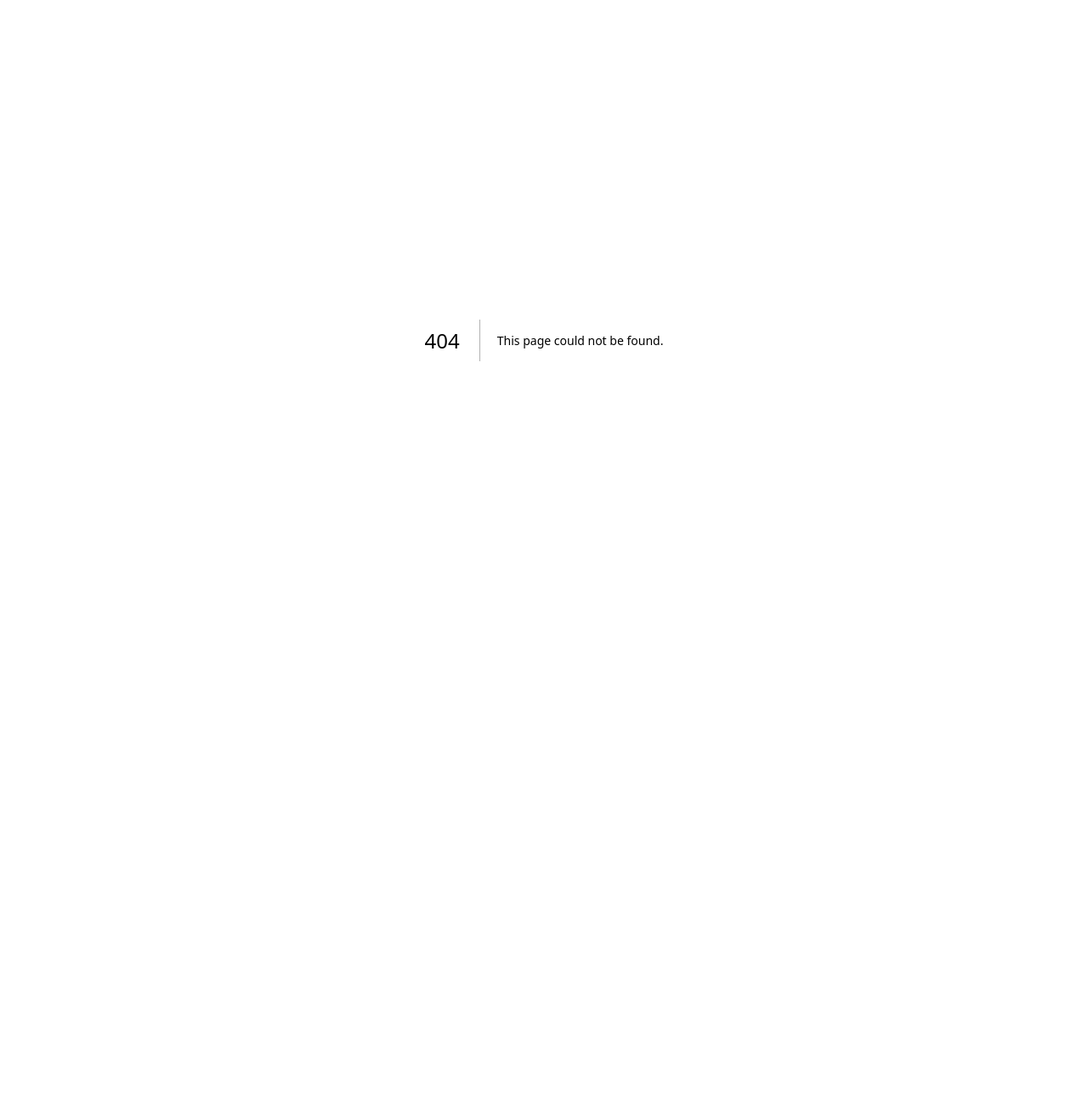
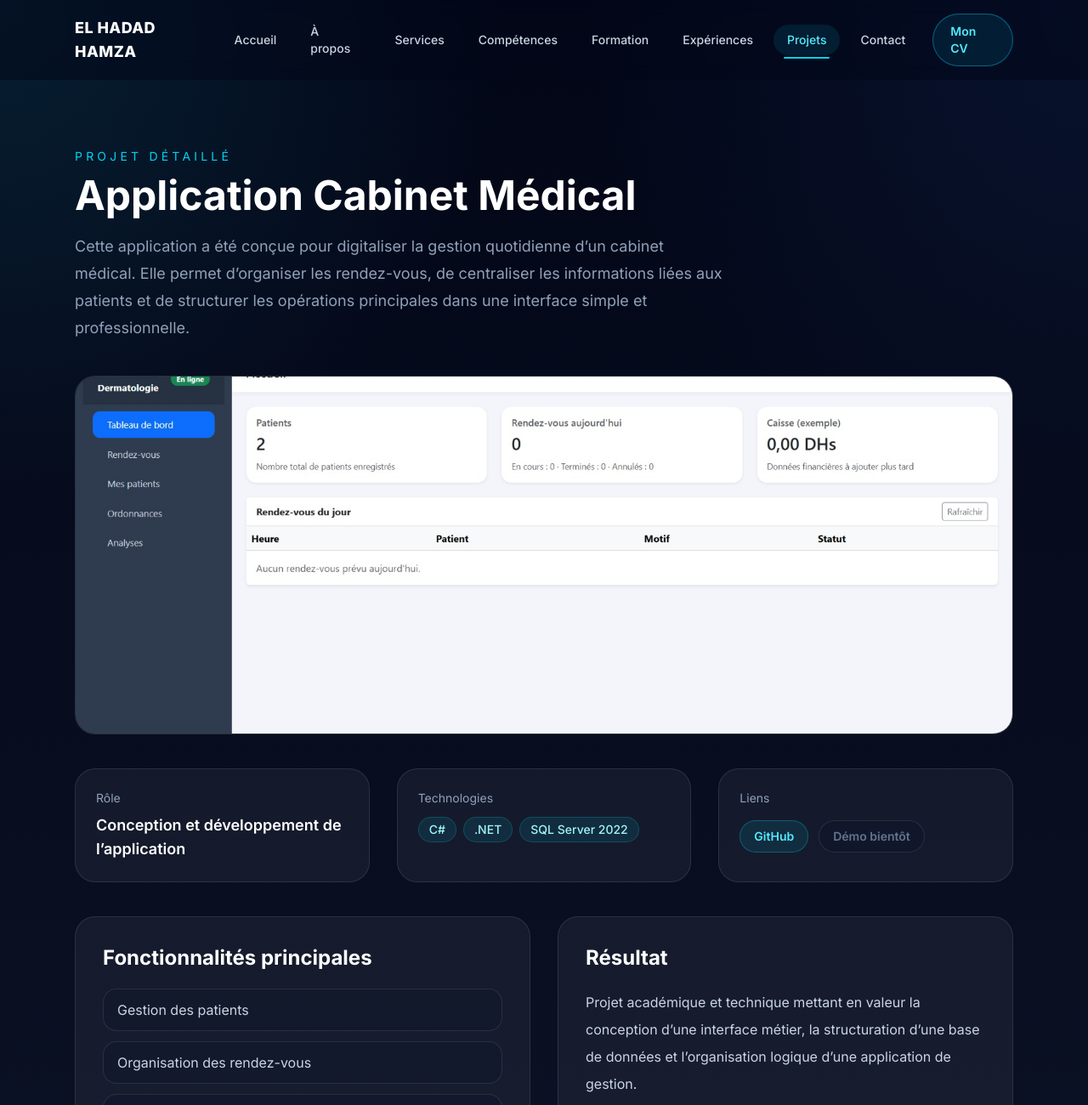
Before and after one commit to ELhadad-hamza/hamza-portfolio, a Next.js app: page /projects/cabinet-medical in a window 1280 px wide. Before the commit this address had no page. Shown: the top 1300 px of the page at 85% size. Before the commit the page ends 800 px from the top, so only its background shows below. Built offline with nearby package versions, Linux system fonts and the light colour scheme.

Commit message:
Fix navbar links on project detail pages

```diff
--- /dev/null
+++ b/app/projects/[slug]/page.tsx
@@ -0,0 +1,141 @@
+import Image from "next/image";
+import { notFound } from "next/navigation";
+import { projects } from "@/data/portfolio";
+import Navbar from "@/components/Navbar";
+import Footer from "@/components/Footer";
+
+type Props = {
+  params: Promise<{
+    slug: string;
+  }>;
+};
+
+export default async function ProjectDetailsPage({ params }: Props) {
+  const { slug } = await params;
+
+  const project = projects.find((item) => item.slug === slug);
+
+  if (!project) {
+    notFound();
+  }
+
+  const hasDemo = project.demo && project.demo !== "#";
+
+  return (
+    <main>
+      <Navbar />
+
+      <section className="mx-auto max-w-6xl px-6 py-20">
+        <div className="mb-10">
+          <p className="text-sm uppercase tracking-[0.3em] text-cyan-400">
+            Projet détaillé
+          </p>
+          <h1 className="mt-3 text-4xl font-bold text-white md:text-5xl">
+            {project.title}
+          </h1>
+          <p className="mt-5 max-w-3xl text-lg leading-8 text-slate-400">
+            {project.fullDescription}
+          </p>
+        </div>
+
+        <div className="overflow-hidden rounded-3xl border border-white/10 bg-white/5">
+          <div className="relative h-[260px] w-full md:h-[420px]">
+            <Image
+              src={project.image}
+              alt={project.title}
+              fill
+              className="object-cover"
+            />
+          </div>
+        </div>
+
+        <div className="mt-10 grid gap-8 md:grid-cols-3">
+          <div className="rounded-3xl border border-white/10 bg-white/5 p-6">
+            <p className="text-sm text-slate-400">Rôle</p>
+            <p className="mt-2 text-lg font-semibold text-white">
+              {project.role}
+            </p>
+          </div>
+
+          <div className="rounded-3xl border border-white/10 bg-white/5 p-6">
+            <p className="text-sm text-slate-400">Technologies</p>
+            <div className="mt-3 flex flex-wrap gap-2">
+              {project.stack.map((tech) => (
+                <span
+                  key={tech}
+                  className="rounded-full border border-cyan-400/20 bg-cyan-400/10 px-3 py-1 text-sm font-medium text-cyan-200"
+                >
+                  {tech}
+                </span>
+              ))}
+            </div>
+          </div>
+
+          <div className="rounded-3xl border border-white/10 bg-white/5 p-6">
+            <p className="text-sm text-slate-400">Liens</p>
+            <div className="mt-4 flex flex-wrap gap-3">
+              <a
+                href={project.github}
+                target="_blank"
+                rel="noreferrer"
+                className="rounded-full border border-cyan-400/30 bg-cyan-400/10 px-4 py-2 text-sm font-semibold text-cyan-300 transition hover:bg-cyan-400 hover:text-slate-950"
+              >
+                GitHub
+              </a>
+
+              {hasDemo ? (
+                <a
+                  href={project.demo}
+                  target="_blank"
+                  rel="noreferrer"
+                  className="rounded-full border border-white/15 bg-white/5 px-4 py-2 text-sm font-semibold text-white transition hover:border-cyan-400 hover:text-cyan-300"
+                >
+                  Démo
+                </a>
+              ) : (
+                <span className="rounded-full border border-white/10 bg-slate-900/60 px-4 py-2 text-sm font-semibold text-slate-500">
+                  Démo bientôt
+                </span>
+              )}
+            </div>
+          </div>
+        </div>
+
+        <div className="mt-10 grid gap-8 md:grid-cols-2">
+          <div className="rounded-3xl border border-white/10 bg-white/5 p-8">
+            <h2 className="text-2xl font-bold text-white">
+              Fonctionnalités principales
+            </h2>
+
+            <ul className="mt-5 space-y-3 text-slate-300">
+              {project.features.map((feature) => (
+                <li
+                  key={feature}
+                  className="rounded-2xl border border-white/10 bg-slate-900/50 px-4 py-3"
+                >
+                  {feature}
+                </li>
+              ))}
+            </ul>
+          </div>
+
+          <div className="rounded-3xl border border-white/10 bg-white/5 p-8">
+            <h2 className="text-2xl font-bold text-white">Résultat</h2>
+            <p className="mt-5 leading-8 text-slate-300">{project.result}</p>
+          </div>
+        </div>
+
+        <div className="mt-10">
+          <a
+            href="/#projects"
+            className="rounded-full border border-white/15 bg-white/5 px-6 py-3 font-semibold text-white transition hover:border-cyan-400 hover:text-cyan-300"
+          >
+            Retour aux projets
+          </a>
+        </div>
+      </section>
+
+      <Footer />
+    </main>
+  );
+}
--- a/components/Navbar.tsx
+++ b/components/Navbar.tsx
@@ -1,21 +1,26 @@
 "use client";
 
 import { useEffect, useState } from "react";
+import Link from "next/link";
+import { usePathname } from "next/navigation";
 import { Menu, X } from "lucide-react";
 import { personalInfo } from "@/data/portfolio";
 
 const links = [
-  { label: "Accueil", href: "#home", id: "home" },
-  { label: "À propos", href: "#about", id: "about" },
-  { label: "Services", href: "#services", id: "services" },
-  { label: "Compétences", href: "#skills", id: "skills" },
-  { label: "Formation", href: "#education", id: "education" },
-  { label: "Expériences", href: "#experience", id: "experience" },
-  { label: "Projets", href: "#projects", id: "projects" },
-  { label: "Contact", href: "#contact", id: "contact" },
+  { label: "Accueil", hash: "home", id: "home" },
+  { label: "À propos", hash: "about", id: "about" },
+  { label: "Services", hash: "services", id: "services" },
+  { label: "Compétences", hash: "skills", id: "skills" },
+  { label: "Formation", hash: "education", id: "education" },
+  { label: "Expériences", hash: "experience", id: "experience" },
+  { label: "Projets", hash: "projects", id: "projects" },
+  { label: "Contact", hash: "contact", id: "contact" },
 ];
 
 export default function Navbar() {
+  const pathname = usePathname();
+  const isHomePage = pathname === "/";
+
   const [activeSection, setActiveSection] = useState("home");
   const [scrolled, setScrolled] = useState(false);
   const [mobileOpen, setMobileOpen] = useState(false);
@@ -23,6 +28,8 @@ export default function Navbar() {
   useEffect(() => {
     function handleScroll() {
       setScrolled(window.scrollY > 20);
+
+      if (!isHomePage) return;
 
       const scrollPosition = window.scrollY + 140;
       let currentSection = "home";
@@ -45,11 +52,17 @@ export default function Navbar() {
       setActiveSection(currentSection);
     }
 
+    if (!isHomePage && pathname.startsWith("/projects/")) {
+      setActiveSection("projects");
+    } else if (!isHomePage) {
+      setActiveSection("");
+    }
+
     handleScroll();
     window.addEventListener("scroll", handleScroll);
 
     return () => window.removeEventListener("scroll", handleScroll);
-  }, []);
+  }, [isHomePage, pathname]);
 
   useEffect(() => {
     function handleResize() {
@@ -73,6 +86,10 @@ export default function Navbar() {
     setMobileOpen(false);
   }
 
+  function getHref(hash: string) {
+    return isHomePage ? `#${hash}` : `/#${hash}`;
+  }
+
   return (
     <>
       <header
@@ -83,22 +100,22 @@ export default function Navbar() {
         }`}
       >
         <div className="mx-auto flex max-w-6xl items-center justify-between px-6 py-4">
-          <a
-            href="#home"
+          <Link
+            href={isHomePage ? "#home" : "/#home"}
             onClick={closeMobileMenu}
             className="text-lg font-extrabold tracking-wide text-white transition hover:text-cyan-400"
           >
             {personalInfo.name}
-          </a>
+          </Link>
 
           <nav className="hidden items-center gap-2 md:flex">
             {links.map((link) => {
               const isActive = activeSection === link.id;
 
               return (
-                <a
+                <Link
                   key={link.label}
-                  href={link.href}
+                  href={getHref(link.hash)}
                   className={`relative rounded-full px-4 py-2 text-sm font-medium transition-all duration-300 ${
                     isActive
                       ? "bg-cyan-400/10 text-cyan-300"
@@ -109,7 +126,7 @@ export default function Navbar() {
                   {isActive && (
                     <span className="absolute inset-x-3 -bottom-1 h-[2px] rounded-full bg-cyan-400" />
                   )}
-                </a>
+                </Link>
               );
             })}
 
@@ -165,9 +182,9 @@ export default function Navbar() {
             const isActive = activeSection === link.id;
 
             return (
-              <a
+              <Link
                 key={link.label}
-                href={link.href}
+                href={getHref(link.hash)}
                 onClick={closeMobileMenu}
                 className={`rounded-2xl px-4 py-3 text-sm font-medium transition ${
                   isActive
@@ -176,7 +193,7 @@ export default function Navbar() {
                 }`}
               >
                 {link.label}
-              </a>
+              </Link>
             );
           })}
         </div>
--- a/components/Projects.tsx
+++ b/components/Projects.tsx
@@ -2,6 +2,7 @@ import Image from "next/image";
 import { projects } from "@/data/portfolio";
 import Reveal from "@/components/Reveal";
 import MotionCard from "@/components/MotionCard";
+import Link from "next/link";
 
 export default function Projects() {
   return (
@@ -52,9 +53,17 @@ export default function Projects() {
       </div>
 
       <div className="flex flex-1 flex-col p-8">
-        <h3 className="text-2xl font-bold text-white transition group-hover:text-cyan-300">
-          {project.title}
-        </h3>
+        <Link href={`/projects/${project.slug}`}>
+      <h3 className="text-2xl font-bold text-white transition group-hover:text-cyan-300">
+         {project.title}
+       </h3>
+  </Link>
+  <Link
+  href={`/projects/${project.slug}`}
+  className="rounded-full border border-white/15 bg-white/5 px-5 py-2.5 text-sm font-semibold text-white transition hover:border-cyan-400 hover:text-cyan-300"
+>
+  Détails
+</Link>
 
         <p className="mt-4 leading-7 text-slate-300">
           {project.description}
--- a/data/portfolio.ts
+++ b/data/portfolio.ts
@@ -78,30 +78,66 @@ export const experiences = [
 
 export const projects = [
   {
+    slug: "cabinet-medical",
     title: "Application Cabinet Médical",
     description:
       "Application de gestion pour cabinet médical permettant l’organisation des rendez-vous, des patients et des opérations métier dans une interface claire et professionnelle.",
+    fullDescription:
+      "Cette application a été conçue pour digitaliser la gestion quotidienne d’un cabinet médical. Elle permet d’organiser les rendez-vous, de centraliser les informations liées aux patients et de structurer les opérations principales dans une interface simple et professionnelle.",
     stack: ["C#", ".NET", "SQL Server 2022"],
     github: "https://github.com/ELhadad-hamza",
     demo: "#",
     image: "/projects/cabinet-medical.png",
+    role: "Conception et développement de l’application",
+    features: [
+      "Gestion des patients",
+      "Organisation des rendez-vous",
+      "Interface d’administration claire",
+      "Structuration des données médicales",
+    ],
+    result:
+      "Projet académique et technique mettant en valeur la conception d’une interface métier, la structuration d’une base de données et l’organisation logique d’une application de gestion.",
   },
   {
+    slug: "shop-coffee",
     title: "Shop Coffee",
     description:
       "Application web inspirée d’un coffee shop moderne avec interface attractive, structure backend claire et gestion de données à l’aide de MongoDB.",
+    fullDescription:
+      "Shop Coffee est une application web pensée autour d’un concept moderne de coffee shop. L’objectif du projet était de créer une interface visuellement agréable, avec une structure backend claire et une gestion efficace des données.",
     stack: ["React", "Node.js", "Express.js", "MongoDB"],
     github: "https://github.com/ELhadad-hamza",
     demo: "#",
     image: "/projects/shop-coffee.png",
+    role: "Développement frontend et backend",
+    features: [
+      "Interface moderne et responsive",
+      "Gestion des données avec MongoDB",
+      "Backend structuré avec Express",
+      "Présentation claire des éléments",
+    ],
+    result:
+      "Projet démontrant ma capacité à concevoir une application web full stack avec une interface soignée et une logique de données cohérente.",
   },
   {
+    slug: "portfolio-personnel",
     title: "Portfolio Personnel",
     description:
       "Création de mon site portfolio personnel pour présenter mon profil, mes compétences, mes projets et mes coordonnées professionnelles dans une interface moderne.",
+    fullDescription:
+      "Ce portfolio personnel a été conçu pour mettre en valeur mon profil, mon parcours académique, mes compétences et mes réalisations dans un environnement moderne, responsive et professionnel.",
     stack: ["Next.js", "TypeScript", "Tailwind CSS"],
     github: "https://github.com/ELhadad-hamza/hamza-portfolio",
     demo: "https://hamzaelhadad.com",
     image: "/projects/portfolio.png",
+    role: "Design, développement et déploiement",
+    features: [
+      "Design premium et responsive",
+      "Présentation structurée du profil",
+      "Intégration de projets et sections dynamiques",
+      "Déploiement sur Vercel avec domaine personnalisé",
+    ],
+    result:
+      "Projet personnel servant de vitrine professionnelle pour présenter mon travail de manière claire, moderne et crédible.",
   },
 ];
```
